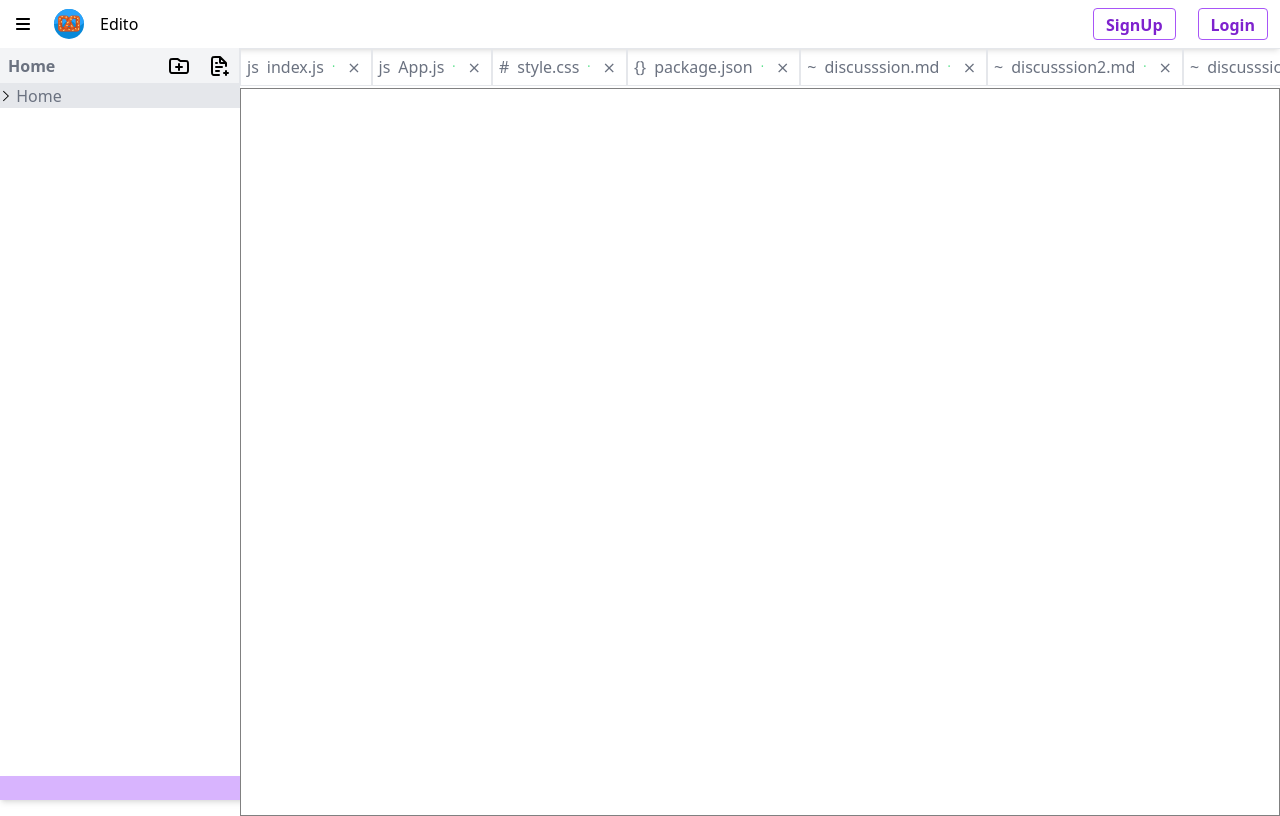
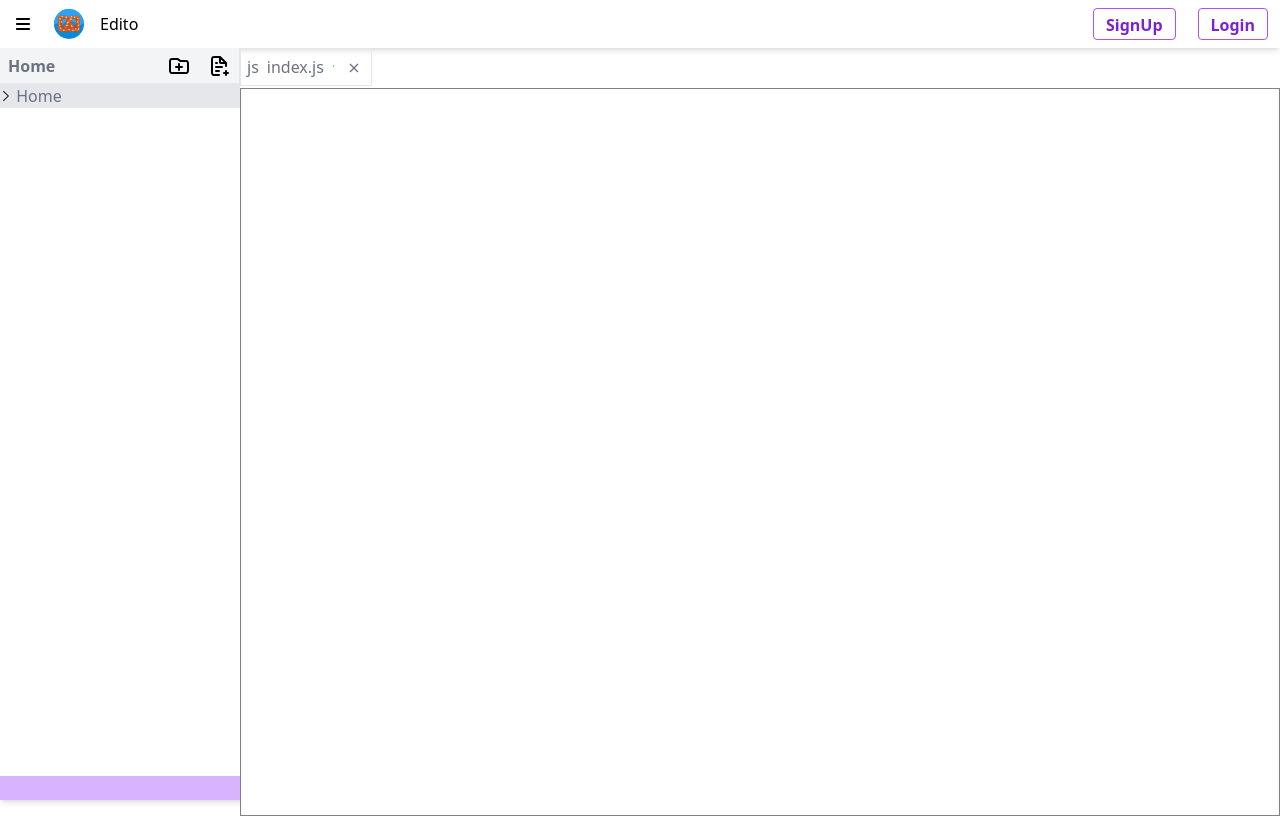
Before and after one commit to Nirajsah17/edito, a React (Create React App) app: page / in a window 1280 px wide. Built offline with nearby package versions, Linux system fonts and the light colour scheme; the HTML template or start-up script is replaced by a standard one.

Commit message:
file tabs added when active and remove when deleted

```diff
--- a/src/App.js
+++ b/src/App.js
@@ -21,7 +21,7 @@ export default function App() {
   const { users } = useContext(UserContext);
   const [user, setUser] = useState(users);
 
-  const [activeFile, setActiveFile] = useState("");
+  const [activeFile, setActiveFile] = useState({});
 
   const { dir } = useContext(FileContext);
   const [directory, setDirectory] = useState(dir.children);
@@ -31,8 +31,8 @@ export default function App() {
   const [isLoginOpen, setLoginOpen] = useState(false);
   const [userName, setUserName] = useState("");
 
-  const _setActiveFile = (file) => {
-    setActiveFile(file);
+  const _setActiveFile = (fileObj) => {
+    setActiveFile(fileObj);
   };
 
   document.addEventListener("onSignUp", (e) => {
@@ -90,7 +90,7 @@ export default function App() {
                 ></LeftSideBar>
               </div>
               <div className="relative h-full w-full">
-                <MainBody openCode={""} activeFile={activeFile} fileStore={store.File}></MainBody>
+                <MainBody openCode={""} activeFileObj={activeFile} fileStore={store.File}></MainBody>
               </div>
             </div>
           </div>
--- a/src/components/File.js
+++ b/src/components/File.js
@@ -1,6 +1,6 @@
 const File = ({ name  , uuid}) => (
-  <div className=" p-1 hover:bg-gray-100 cursor-pointer" data-file={uuid}>
-    <span className="text-md" data-file={uuid}>{name}</span>
+  <div className=" p-1 hover:bg-gray-100 cursor-pointer" data-file={uuid} data-name={name}>
+    <span className="text-md" data-file={uuid} data-name={name}>{name}</span>
   </div>
 );
 
--- a/src/components/Folder.js
+++ b/src/components/Folder.js
@@ -8,7 +8,7 @@ const Folder = ({ name, children , uuid}) => {
 
   return (
     <div>
-      <div className={`cursor-pointer bg-gray-200`} onClick={toggleFolder} data-folder={uuid}>
+      <div className={`cursor-pointer bg-gray-200`} onClick={toggleFolder} data-folder={uuid} data-name={name}>
         {isOpen ? <button className="p-1 cursor-pointer">
       <svg width="12px" height="12px" viewBox="0 0 1024 1024" className="icon" version="1.1" xmlns="http://www.w3.org/2000/svg" fill="#000000">
         <g id="SVGRepo_bgCarrier" strokeWidth="0"></g>
@@ -26,7 +26,7 @@ const Folder = ({ name, children , uuid}) => {
         </g>
       </svg>
     </button>}
-       <span className="text-md text-gray-500" data-folder={uuid}> {name}</span>
+       <span className="text-md text-gray-500" data-folder={uuid} data-name={name}> {name}</span>
       </div>
       {isOpen && <div className="ml-4 text-md text-gray-500">{children}</div>}
     </div>
--- a/src/components/LeftSidebar.js
+++ b/src/components/LeftSidebar.js
@@ -11,8 +11,8 @@ export default function LeftSideBar({ isVisible, directoryStore,fileStore,active
   const { dir, setDirectory } = useContext(FileContext);
   const [position, setPosition] = useState({ x: 0, y: 0 });
   const [isMenuOpen, setIsMenuOpen] = useState(false);
-  const [activeFolder, setActiveFolder] = useState();
-  const [activeFile, setActiveFile] = useState();
+  const [activeFolder, setActiveFolder] = useState({});
+  const [activeFile, setActiveFile] = useState({});
   const [isInputVisible, setIsInputVisible] = useState(false);
   const [inputValue, setInputValue] = useState("");
   const [isFile,setIsFile] = useState(false);
@@ -44,15 +44,16 @@ export default function LeftSideBar({ isVisible, directoryStore,fileStore,active
 
   const handleActiveItem = (e) => {
     const _activeFolder = e.target.dataset.folder;
-    const _activeFile = e.target.dataset.file;
+    const _activeFileId = e.target.dataset.file;
+    const _activeFileName = e.target.dataset.name;
+
 
     if (_activeFolder) {
       setActiveFolder(_activeFolder);
     }
-    if (_activeFile) {
-      setActiveFile(_activeFile);
-      activeFileData(activeFile);
-
+      if (_activeFileName && _activeFileId) {
+      setActiveFile({id: _activeFileId, name: _activeFileName});
+      activeFileData({id: _activeFileId, name: _activeFileName});
     }
   };
 
--- a/src/components/MainBody.js
+++ b/src/components/MainBody.js
@@ -4,7 +4,8 @@ import Prism from "prismjs";
 import "../custom.css";
 import { Tabs } from "./tab";
 
-function MainBody({ openCode, activeFile, fileStore }) {
+function MainBody({ openCode, activeFileObj, fileStore }) {
+
   const [text, setText] = useState("");
   const code = useRef(null);
   const editing = useRef(null);
@@ -29,14 +30,15 @@ function MainBody({ openCode, activeFile, fileStore }) {
   useEffect(() => {
     setTimeout(async () => {
       if (!fileStore) return;
-      const obj = await fileStore.getFile(activeFile);
+      const obj = await fileStore.getFile(activeFileObj.id);
 
       if (obj) {
         setText(obj.content);
+
       }
       // console.log(obj);
     }, 10);
-  }, [activeFile]);
+  }, [activeFileObj]);
 
   const _handleKeyDown = (e) => {
     const ctrl = e.ctrlKey;
@@ -44,7 +46,7 @@ function MainBody({ openCode, activeFile, fileStore }) {
     if (ctrl) {
       if (ctrl && e.which == 83) {
         e.preventDefault();
-        saveFile(activeFile, text);
+        saveFile(activeFileObj.id, text);
       }
     }
   };
@@ -76,7 +78,7 @@ function MainBody({ openCode, activeFile, fileStore }) {
   return (
     <>
       <div className="w-full h-full flex flex-col">
-      <Tabs activeFile={activeFile}/>
+      <Tabs activeFileObj={activeFileObj}/>
         <textarea
           id="editing"
           spellCheck="false"
--- a/src/components/tab.js
+++ b/src/components/tab.js
@@ -1,25 +1,37 @@
-import { useState } from "react";
+import { useEffect, useState } from "react";
 import symbol from "../data/symbol.json";
+import { tab } from "@testing-library/user-event/dist/tab";
 
-function Tabs(activeFile) {
+function Tabs({ activeFileObj }) {
   const [activeTab, setActiveTab] = useState("");
   // Check the active file is present in the tbs list if not add them here set to active
   // perform CRUD operation on tabs
   // show the result based on file info
-  const _tabs = [
-    { name: "index.js" },
-    { name: "App.js" },
-    { name: "style.css" },
-    { name: "package.json" },
-    { name: "discusssion.md" },
-    { name: "discusssion2.md" },
-    { name: "discusssion3.md" },
-    { name: "discusssion4.md" },
-    { name: "discusssion5.md" },
-    { name: "discusssion6.md" },
-  ];
+  const _tabs = ["index.js"];
 
+  // const [allTabs,setAllTabs] = useState([]);
   const [tabList, setTabList] = useState(_tabs);
+
+  useEffect(() => {
+    if (!activeFileObj.name) return;
+    if (activeFileObj) {
+      if (!tabList.includes(activeFileObj.name)) {
+        tabList.push(activeFileObj.name);
+        setTabList(tabList);
+      }
+      setActiveTab(activeFileObj.name);
+      setTabList([...tabList]);
+    }
+  }, [activeFileObj]);
+
+  const handleDeleteTab = (e) => {
+    const name = e.target.dataset.name;
+    const index = tabList.indexOf(name);
+    if (index > -1) {
+      tabList.splice(index, 1);
+    }
+    setTabList([...tabList]);
+  };
 
   return (
     <div
@@ -27,37 +39,37 @@ function Tabs(activeFile) {
       key={"tabs"}
     >
       {tabList.map((tab) => (
-        <div key={tab.name}>
-          {activeTab.name === tab.name ? (
+        <div key={tab}>
+          {activeTab === tab ? (
             <div
-              className="flex hover:bg-gray-100 cursor-pointer bg-gray-200 flex-shrink-0"
-              key={`${tab.name}-active`}
+              className="flex hover:bg-gray-100 cursor-pointer bg-gray-100 flex-shrink-0"
+              key={`${tab}-active`}
             ></div>
           ) : (
             <div
-              className="flex hover:bg-gray-100 cursor-pointer flex-shrink-0"
-              key={`${tab.name}-inactive`}
+              className="flex hover:bg-gray-100 cursor-pointer bg-gray-300 flex-shrink-0"
+              key={`${tab}-inactive`}
             ></div>
           )}
+
           <div
             className="p-0.5 border flex hover:bg-gray-100 cursor-pointer"
-            key={`${tab.name}-content`}
+            key={`${tab}-content`}
           >
-            <div className="p-1" key={`${tab.name}-split`}>
-              {symbol[tab.name.split(".").pop()]}
+            <div className="p-1" key={`${tab}-split`}>
+              {symbol[tab.split(".").pop()]}
             </div>
-            <div className="p-1" key={`${tab.name}-name`}>
-              {tab.name}
+            <div className="p-1" key={`${tab}-name`}>
+              {tab}
             </div>
-            <div
-              className=" p-1 text-xs text-green-400"
-              key={`${tab.name}-dot`}
-            >
+            <div className=" p-1 text-xs text-green-400" key={`${tab}-dot`}>
               .
             </div>
             <div
               className="p-1 pl-2 pr-2 hover:rounded hover:bg-gray-200 cursor-pointer"
-              key={`${tab.name}-close`}
+              key={`${tab}-close`}
+              data-name={tab}
+              onClick={handleDeleteTab}
             >
               ⨯
             </div>
```
